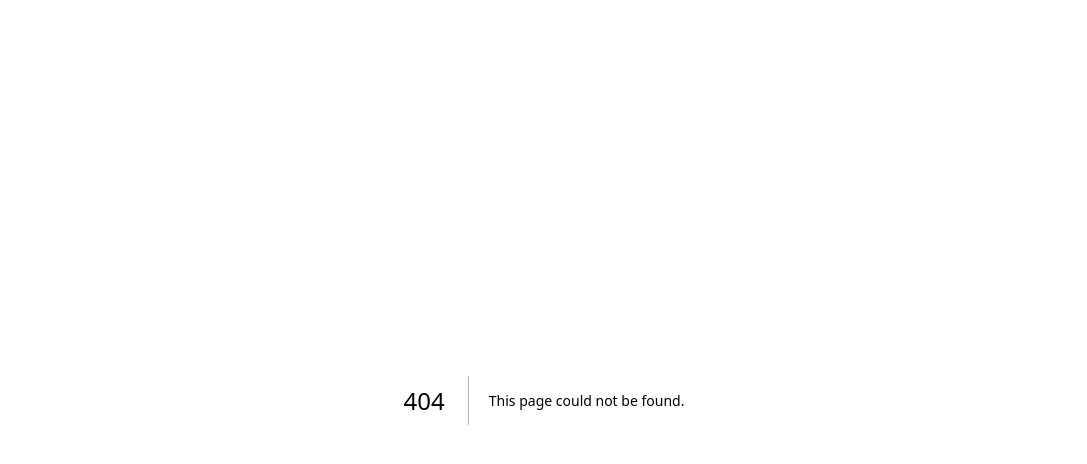
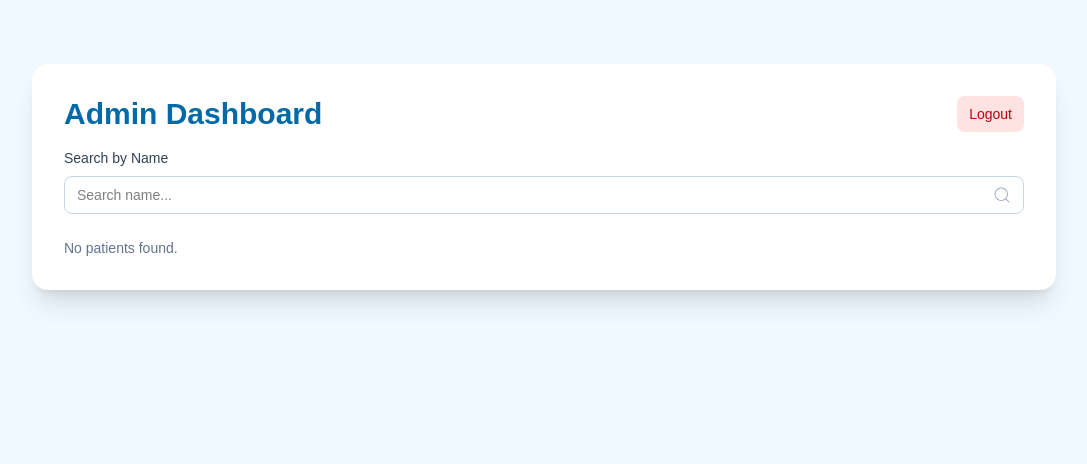
Before and after one commit to NxmNile/patient_info, a Next.js app: page /admin in a window 1280 px wide. Before the commit this address had no page. Shown: the top 464 px of the page, without its empty margins (96-1183 px from the left). Built offline with nearby package versions, Linux system fonts and the light colour scheme; sample sign-in values are in the browser's storage.

Commit message:
create admin page

```diff
--- /dev/null
+++ b/app/admin/page.tsx
@@ -0,0 +1,134 @@
+"use client";
+
+import { useEffect, useState, useRef } from "react";
+import { useRouter } from "next/navigation";
+import { CiSearch } from "react-icons/ci";
+export default function AdminPage() {
+  const router = useRouter();
+  const [isAdmin, setIsAdmin] = useState<boolean | null>(null);
+  const [patients, setPatients] = useState<any[]>([]);
+  const [search, setSearch] = useState("");
+  const inputRef = useRef<HTMLInputElement | null>(null);
+
+  useEffect(() => {
+    // Check client-side flag set by the login page
+    if (typeof window === "undefined") return;
+    const flag = localStorage.getItem("isAdmin");
+    if (flag === "true") {
+      setIsAdmin(true);
+    } else {
+      // Not logged in as admin — send to login
+      router.push("/login");
+    }
+  }, [router]);
+
+  useEffect(() => {
+    if (typeof window === "undefined") return;
+    try {
+      const raw = localStorage.getItem("patients");
+      const arr = raw ? JSON.parse(raw) : [];
+      setPatients(arr.slice().reverse());
+    } catch (err) {
+      console.warn("Failed to load patients:", err);
+      setPatients([]);
+    }
+
+    const onStorage = (e: StorageEvent) => {
+      if (e.key === "patients") {
+        try {
+          const arr = e.newValue ? JSON.parse(e.newValue) : [];
+          setPatients(arr.slice().reverse());
+        } catch (err) {
+          setPatients([]);
+        }
+      }
+    };
+
+    window.addEventListener("storage", onStorage);
+    return () => window.removeEventListener("storage", onStorage);
+  }, []);
+
+  if (isAdmin === null) return null;
+
+  const handleLogout = () => {
+    if (typeof window !== "undefined") {
+      localStorage.removeItem("isAdmin");
+    }
+    router.push("/");
+  };
+
+  const q = search.trim().toLowerCase();
+  const filtered = patients.filter((p) => {
+    if (!q) return true;
+    const full = `${p.firstName || ""} ${p.middleName || ""} ${p.lastName || ""}`
+      .replace(/\s+/g, " ")
+      .trim()
+      .toLowerCase();
+    return full.includes(q);
+  });
+
+  return (
+    <main className="min-h-screen bg-sky-50 px-4 sm:px-6 lg:px-8 py-8 flex flex-col items-center">
+      <div className="w-full max-w-5xl bg-white rounded-2xl shadow-xl p-4 sm:p-6 md:p-8 mt-8">
+        <div className="flex flex-col sm:flex-row sm:items-center sm:justify-between gap-4 mb-4">
+          <h1 className="text-2xl sm:text-3xl font-semibold text-sky-700">Admin Dashboard</h1>
+          <div className="flex items-center gap-3">
+            <button
+              onClick={handleLogout}
+              className="px-3 py-2 rounded-lg bg-red-100 text-red-700 text-sm hover:bg-red-200"
+            >
+              Logout
+            </button>
+          </div>
+        </div>
+
+        <div className="mb-6">
+          <label className="block text-sm font-medium text-slate-700 mb-2">Search by Name</label>
+          <div className="relative w-full md:full">
+            <input
+              ref={inputRef}
+              type="text"
+              value={search}
+              onChange={(e) => setSearch(e.target.value)}
+              placeholder="Search name..."
+              className="w-full pr-10 rounded-lg border border-slate-300 px-3 py-2 text-sm text-black focus:outline-none focus:ring-2 focus:ring-sky-400"
+            />
+            <button
+              type="button"
+              aria-label="search"
+              onClick={() => inputRef.current?.focus()}
+              className="absolute inset-y-0 right-0 flex items-center pr-3 text-slate-400 hover:text-slate-600"
+            >
+              <CiSearch className="h-5 w-5" />
+            </button>
+          </div>
+        </div>
+
+        <div className="space-y-4">
+          {filtered.length === 0 ? (
+            <p className="text-sm text-slate-500">No patients found.</p>
+          ) : (
+            filtered.map((p) => (
+              <div key={p.id} className="border rounded-lg p-4 bg-slate-50">
+                <div className="flex flex-col md:flex-row md:items-center md:justify-between gap-3">
+                  <div>
+                    <div className="text-lg font-semibold text-slate-800">
+                      {p.firstName} {p.middleName} {p.lastName}
+                    </div>
+                    <div className="text-sm text-slate-600">DOB: {p.dob || "-"} • Phone: {p.phone || "-"}</div>
+                    <div className="text-sm text-slate-600">Email: {p.email || "-"}</div>
+                  </div>
+                  <div className="text-sm text-slate-500 text-right">
+                    <div>Submitted: {new Date(p.createdAt).toLocaleString()}</div>
+                    <div>Nationality: {p.nationality || "-"}</div>
+                    <div>Language: {p.language || "-"}</div>
+                  </div>
+                </div>
+              </div>
+            ))
+          )}
+        </div>
+      </div>
+    </main>
+  );
+}
```
